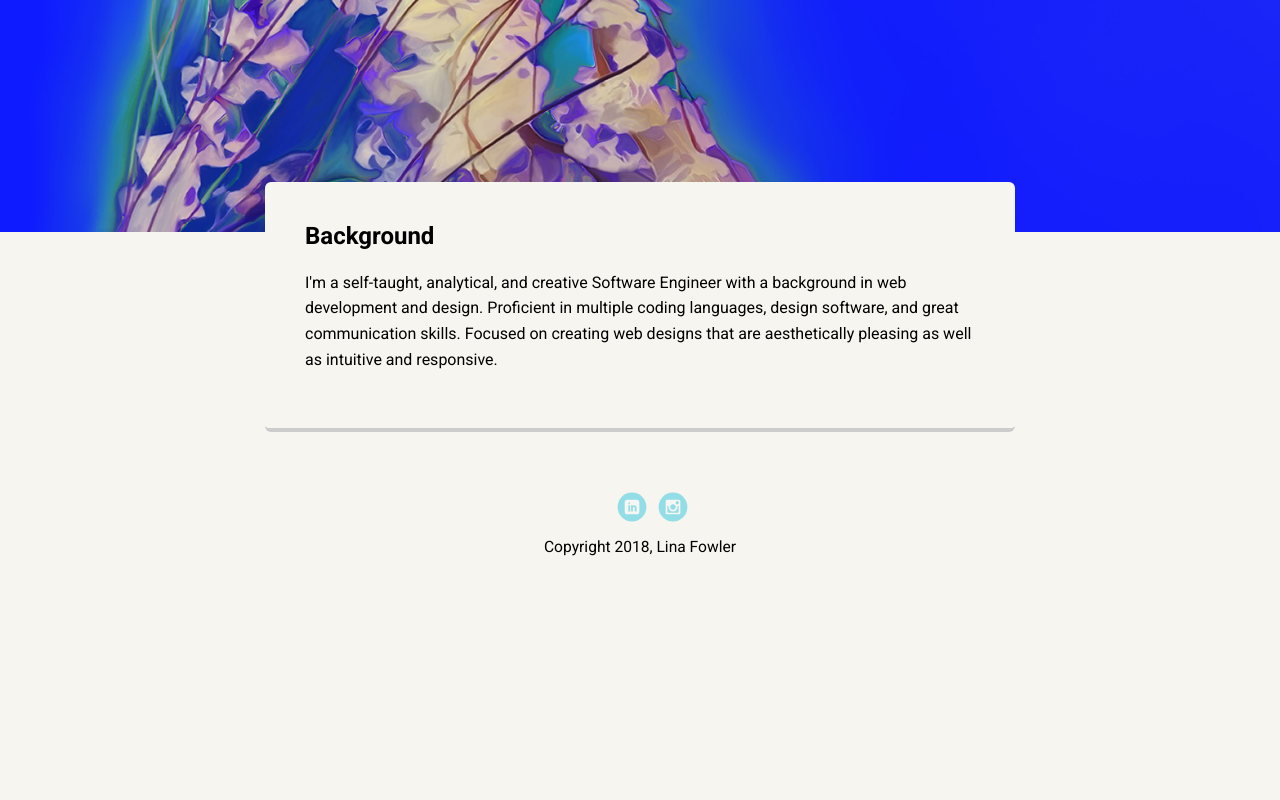
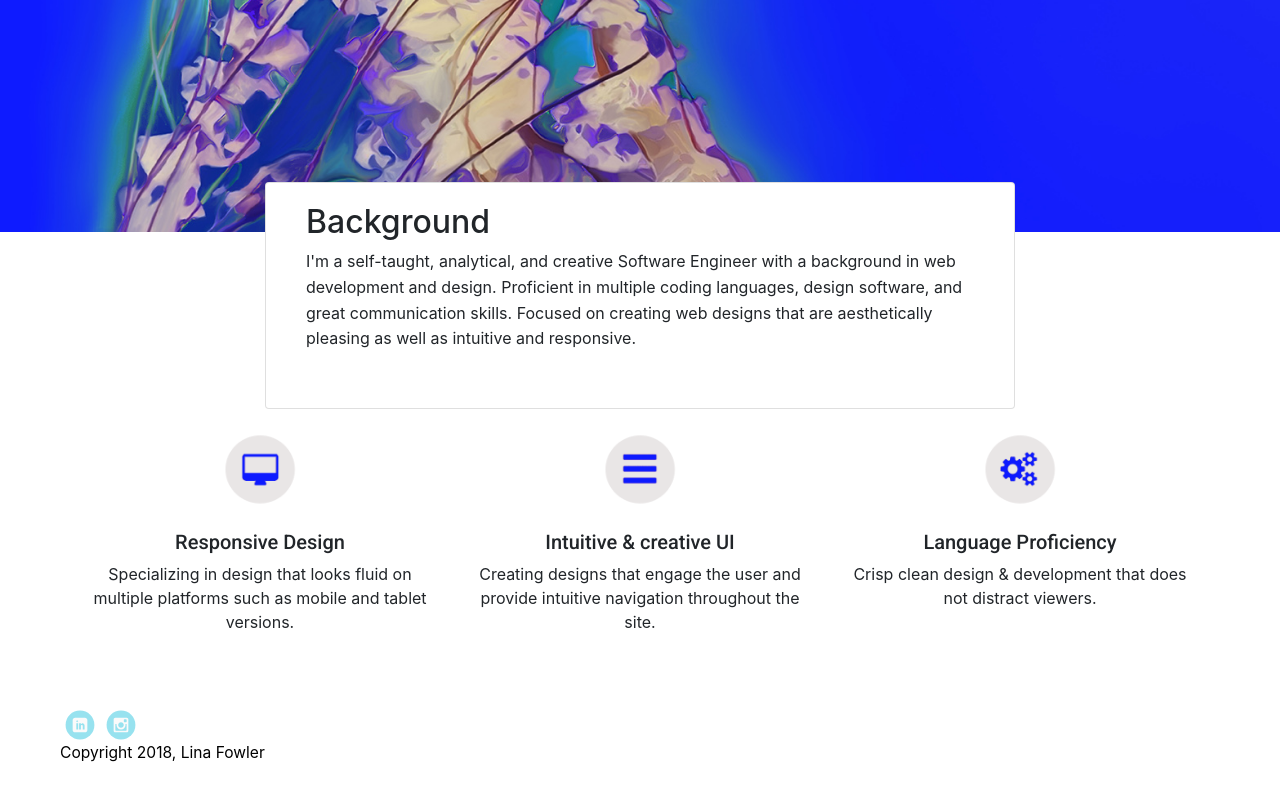
Before and after one commit to linalangford235/linaFowlerProfile, a plain HTML site: page index.html in a window 1280 px wide. Shown: the part 768-1568 px from the top of the page. Before the commit the page ends 1419 px from the top, so only its background shows below. Drawn offline with nearby package versions, Linux system fonts and the light colour scheme; a web font is replaced by a local one.

Commit message:
update skills section

```diff
--- a/css/styles.css
+++ b/css/styles.css
@@ -9,7 +9,11 @@ body {
   text-align: center;
   font-family: 'Roboto', sans-serif;
   color: black;
-  background: #f7f5f0;
+  background: rgb(255, 255, 255);
+}
+
+.container {
+  text-align: center;
 }
 /* Link Styles */
 
@@ -30,6 +34,7 @@ a:hover {
   padding: 10px;
   position: fixed;
   text-align: center;
+  color: white;
 }
 .nav {
   display: flex;
@@ -93,6 +98,12 @@ header .profile-image:hover {
   border-color: #ff57aa;
 }
 
+/*Skills Section */
+
+.skills-decript {
+  font-family: 'Roboto', sans-serif;
+  font-size: 20px;
+}
 
 footer {
   width: 100%;
--- a/index.html
+++ b/index.html
@@ -6,6 +6,8 @@
   <meta name="viewport" content="width=device-width, initial-scale=1.0">
   <link rel="stylesheet" href="css/styles.css">
   <link href="https://fonts.googleapis.com/css?family=Muli%7CRoboto:400,300,500,700,900" rel="stylesheet"></head>
+  <link rel="stylesheet" href="https://maxcdn.bootstrapcdn.com/bootstrap/4.0.0/css/bootstrap.min.css" integrity="sha384-Gn5384xqQ1aoWXA+058RXPxPg6fy4IWvTNh0E263XmFcJlSAwiGgFAW/dAiS6JXm" crossorigin="anonymous">
+  <script src="https://maxcdn.bootstrapcdn.com/bootstrap/4.0.0/js/bootstrap.min.js" integrity="sha384-JZR6Spejh4U02d8jOt6vLEHfe/JQGiRRSQQxSfFWpi1MquVdAyjUar5+76PVCmYl" crossorigin="anonymous"></script>
   <body>
 
     <div class="main-nav">
@@ -28,8 +30,27 @@
         <h2>Background</h2>
         <p>I'm a self-taught, analytical, and creative Software Engineer with a background in web development and design. Proficient in multiple coding languages, design software, and great communication skills. Focused on creating web designs that are aesthetically pleasing as well as intuitive and responsive.</p>
       </div>
+    </main>
+    <div class="container">
+        <div class="row">
+            <div class="col-lg-4 col-md-4 col-sm-3">
+                <img class="skills-img" src="css/images/circle-compBlue.png" alt="responsive-design" height="121" width="100" />
+                <h3 class="skills-decript">Responsive Design</h3>
+                <p class="skills-para">Specializing in design that looks fluid on multiple platforms such as mobile and tablet versions. </p>
+            </div>
+            <div class="col-lg-4 col-md-4 col-sm-3">
+                <img class="skills-img" src="css/images/ui-circleBlue.png" alt="responsive-design" height="121" width="100" />
+                <h3 class="skills-decript">Intuitive & creative UI</h3>
+                <p class="skills-para">Creating designs that engage the user and provide intuitive navigation throughout the site.</p>
+            </div>
+            <div class="col-lg-4 col-md-4 col-sm-3">
+                <img class="skills-img" src="css/images/gears-circleBlue.png" alt="responsive-design" height="121" width="100" />
+                <h3 class="skills-decript">Language Proficiency</h3>
+                <p class="skills-para">Crisp clean design & development that does not distract viewers. </p>
+            </div>
+        </div>
+    </div>
 
-    </main>
     <footer>
       <ul>
         <li><a href="#" target="blank" class="social linkedin">LinkedIn</a></li>
```
Also changed, not shown: css/images/background-color.jpg (deleted), css/images/cinque-dark.jpg (deleted), css/images/cinque.jpg (deleted), css/images/circle-comp.png (deleted), css/images/circle-compBlue.png (added), css/images/colorSpoons2.jpg (deleted), css/images/gears-circle.png (deleted), css/images/gears-circleBlue.png (added), css/images/ui-circle.png (deleted), css/images/ui-circleBlue.png (added), 1 other file.
